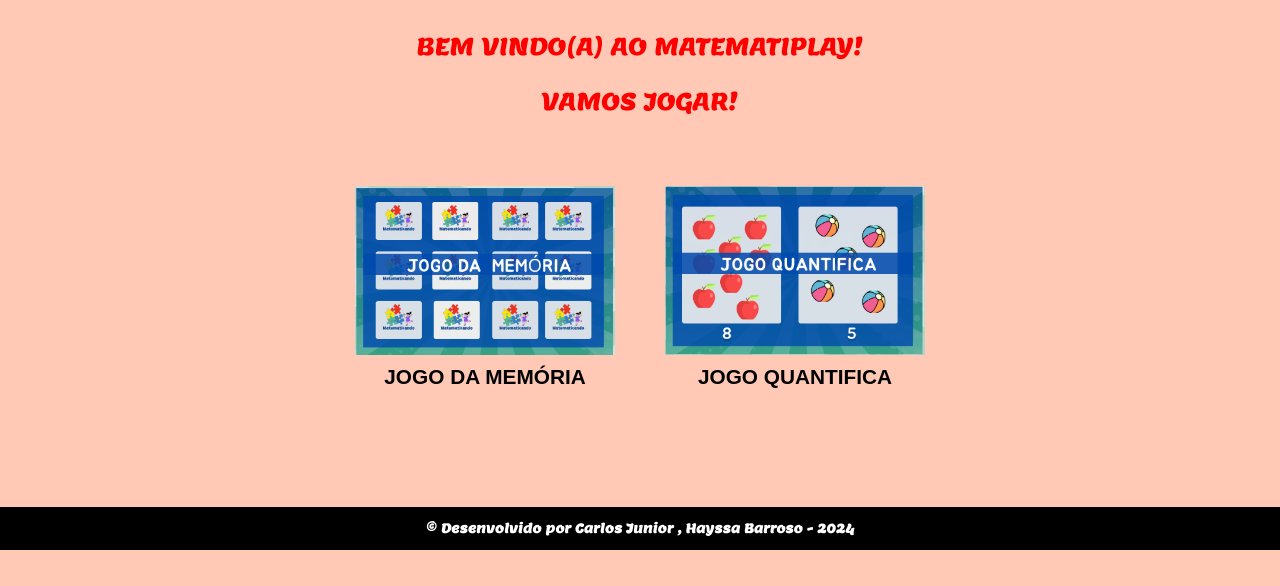
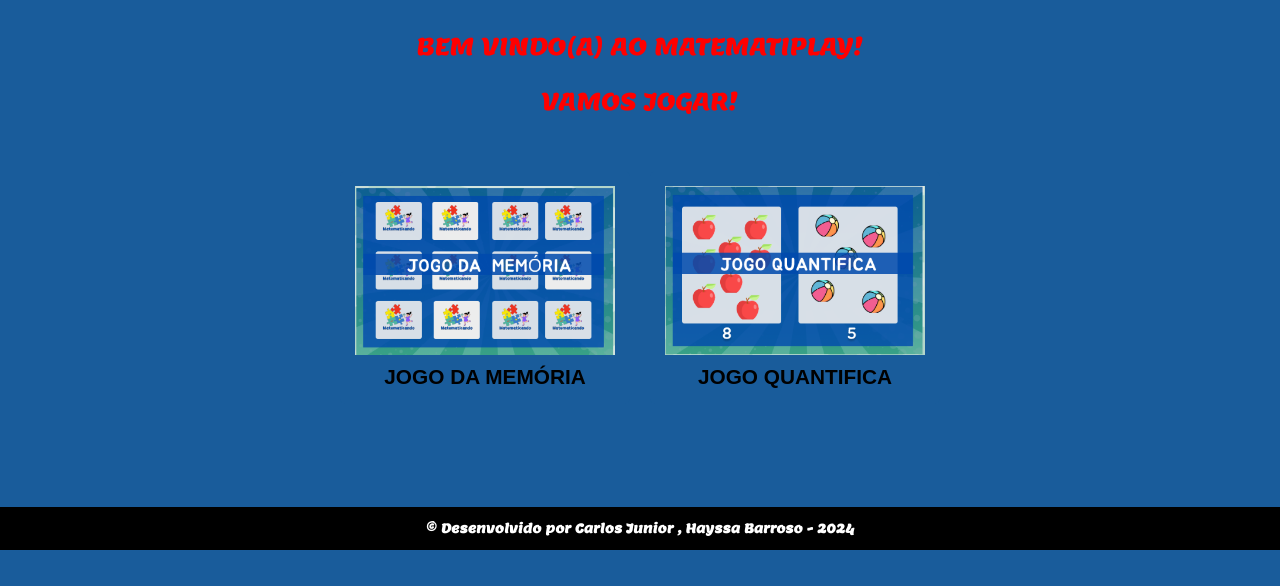
Before and after one commit to hayssa17/Matematiplay, a plain HTML site: page index.html in a window 1280 px wide. Shown: the part 250-836 px from the top of the page. After the commit the page ends 800 px from the top, so only its background shows below. Drawn offline with Linux system fonts and the light colour scheme; a web font is replaced by a local one.

Commit message:
Altera cor de fundo

```diff
--- a/style-index.css
+++ b/style-index.css
@@ -2,7 +2,7 @@ body {
   margin: 0;
   padding: 0;
   font-family: 'Arial', sans-serif;
-  background-color: #FFC9B5;
+  background-color: #195c9b;
 }
 
 .presentation-container {
@@ -48,7 +48,7 @@ p {
   flex-direction: column;
   align-items: center;
   padding: 15px;
-  background-color: #FFC9B5;
+  background-color: #195c9b;
   color: black;
   cursor: pointer;
   font-size: 1.3em;
--- a/style-jogo-memoria.css
+++ b/style-jogo-memoria.css
@@ -2,7 +2,7 @@ body {
   margin: 0;
   padding: 0;
   font-family: 'Arial', sans-serif;
-  background-color: #FFC9B5;
+  background-color: #195c9b;
 }
 
 h1 {
--- a/style-quantifica.css
+++ b/style-quantifica.css
@@ -2,7 +2,7 @@ body {
   margin: 0;
   padding: 0;
   font-family: 'Arial', sans-serif;
-  background-color: #FFC9B5;
+  background-color: #195c9b;
 }
 
 h1 {
```
Also changed, not shown: index.html (+1 -2 lines).
